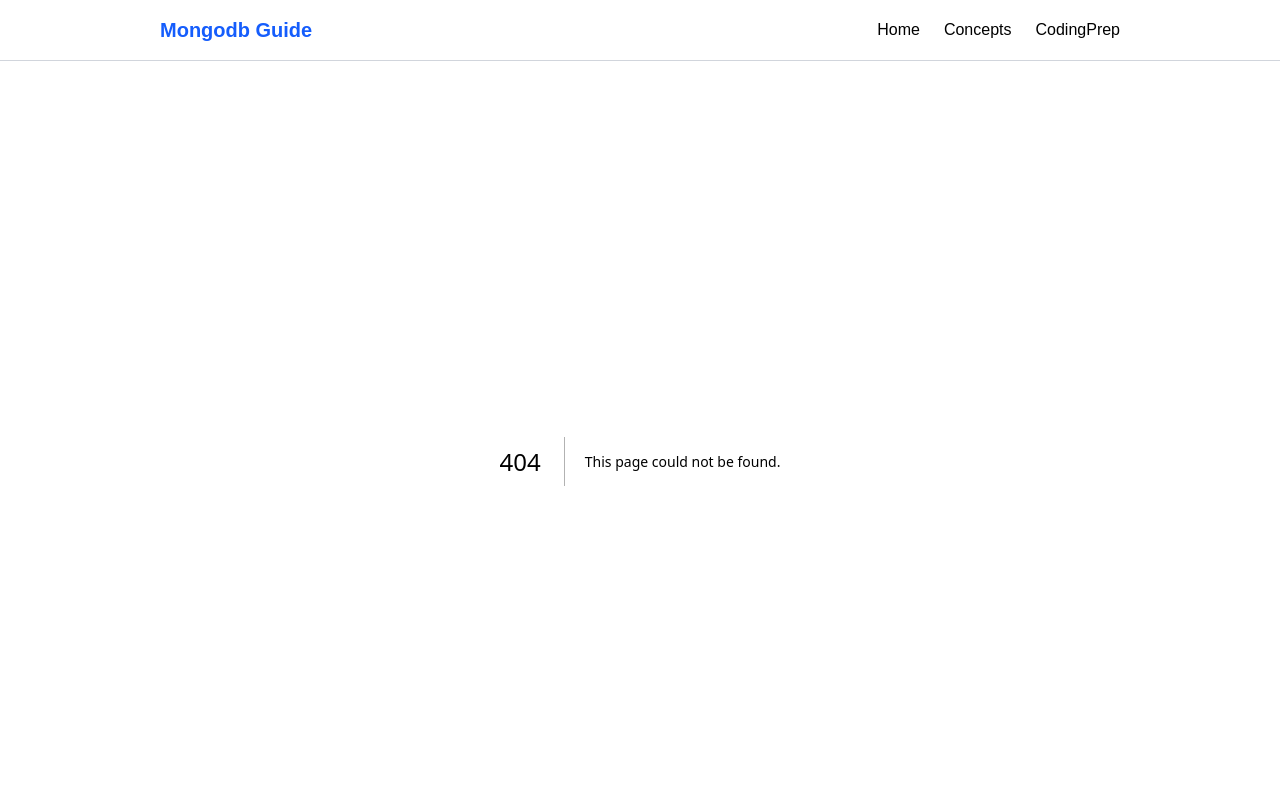
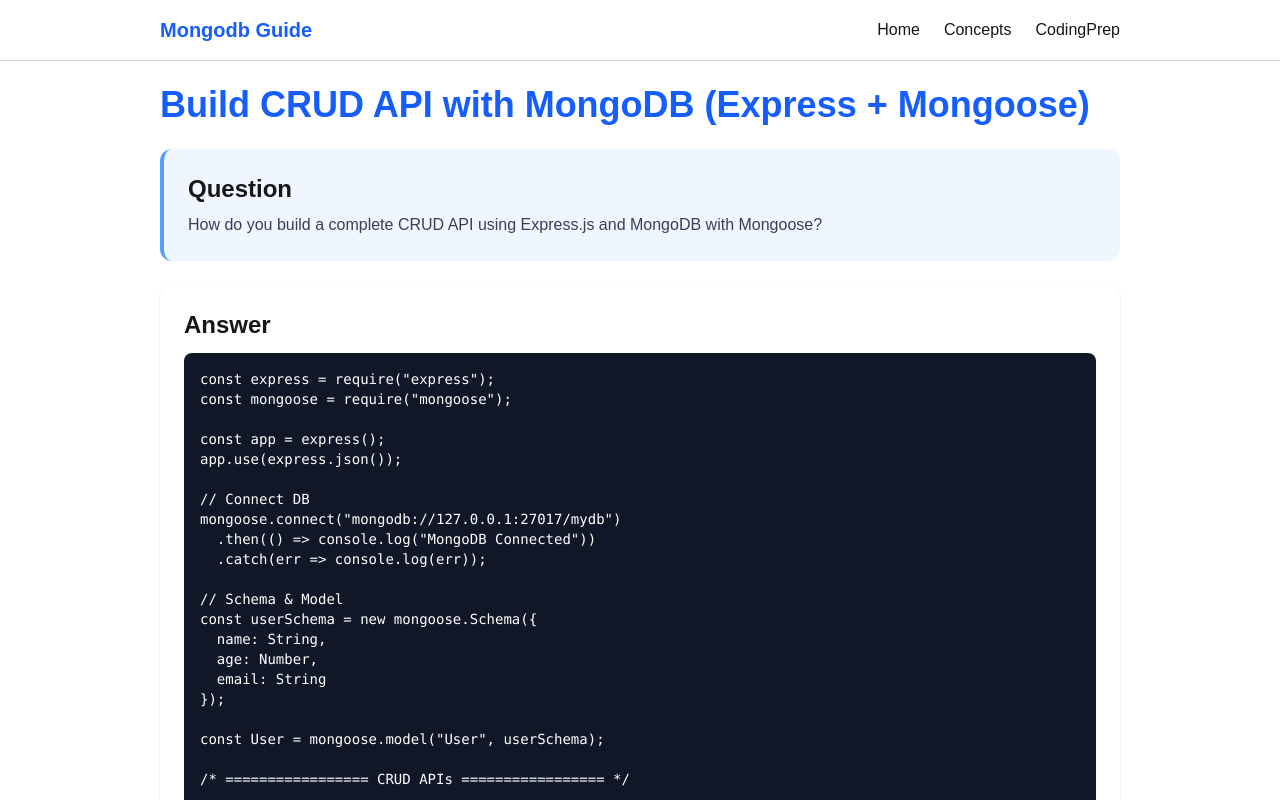
Before and after one commit to Monisasmal/MongoDB-Concept, a Next.js app: page /CodingPrep/CRUDAPIMongoDB in a window 1280 px wide. Before the commit this address had no page. Shown: the top 800 px of the page. Built offline with nearby package versions, Linux system fonts and the light colour scheme.

Commit message:
first commit

```diff
--- /dev/null
+++ b/src/app/CodingPrep/CRUDAPIMongoDB/page.tsx
@@ -0,0 +1,145 @@
+export default function CRUDAPIMongoDB() {
+  return (
+    <div className="w-full max-w-5xl mx-auto px-4 sm:px-6 lg:px-8 py-6">
+
+      {/* Title */}
+      <h1 className="text-2xl sm:text-3xl md:text-4xl font-bold text-blue-600 mb-6">
+        Build CRUD API with MongoDB (Express + Mongoose)
+      </h1>
+
+      {/* Question */}
+      <section className="mb-6 bg-blue-50 border-l-4 border-blue-400 rounded-xl p-4 sm:p-6">
+        <h2 className="text-lg sm:text-xl md:text-2xl font-semibold mb-2">
+          Question
+        </h2>
+        <p className="text-sm sm:text-base text-gray-700">
+          How do you build a complete CRUD API using Express.js and MongoDB with Mongoose?
+        </p>
+      </section>
+
+      {/* Answer */}
+      <section className="mb-6 bg-white shadow-sm rounded-xl p-4 sm:p-6">
+        <h2 className="text-lg sm:text-xl md:text-2xl font-semibold mb-3">
+          Answer
+        </h2>
+
+        <pre className="bg-gray-900 text-white p-3 sm:p-4 rounded-lg overflow-x-auto text-xs sm:text-sm">
+{`const express = require("express");
+const mongoose = require("mongoose");
+
+const app = express();
+app.use(express.json());
+
+// Connect DB
+mongoose.connect("mongodb://127.0.0.1:27017/mydb")
+  .then(() => console.log("MongoDB Connected"))
+  .catch(err => console.log(err));
+
+// Schema & Model
+const userSchema = new mongoose.Schema({
+  name: String,
+  age: Number,
+  email: String
+});
+
+const User = mongoose.model("User", userSchema);
+
+/* ================= CRUD APIs ================= */
+
+// CREATE
+app.post("/users", async (req, res) => {
+  const user = await User.create(req.body);
+  res.json(user);
+});
+
+// READ (All)
+app.get("/users", async (req, res) => {
+  const users = await User.find();
+  res.json(users);
+});
+
+// READ (Single)
+app.get("/users/:id", async (req, res) => {
+  const user = await User.findById(req.params.id);
+  res.json(user);
+});
+
+// UPDATE
+app.put("/users/:id", async (req, res) => {
+  const user = await User.findByIdAndUpdate(
+    req.params.id,
+    req.body,
+    { new: true }
+  );
+  res.json(user);
+});
+
+// DELETE
+app.delete("/users/:id", async (req, res) => {
+  await User.findByIdAndDelete(req.params.id);
+  res.json({ message: "User deleted" });
+});
+
+// Start Server
+app.listen(3000, () => {
+  console.log("Server running on http://localhost:3000");
+});`}
+        </pre>
+      </section>
+
+      {/* Explanation */}
+      <section className="mb-6 bg-white shadow-sm rounded-xl p-4 sm:p-6">
+        <h2 className="text-lg sm:text-xl md:text-2xl font-semibold mb-2">
+          Explanation
+        </h2>
+        <ul className="list-disc ml-5 text-sm sm:text-base text-gray-700 space-y-1">
+          <li>Express is used to create API routes</li>
+          <li>Mongoose connects MongoDB</li>
+          <li>Schema defines structure</li>
+          <li>Model interacts with database</li>
+          <li>POST → Create data</li>
+          <li>GET → Read data</li>
+          <li>PUT → Update data</li>
+          <li>DELETE → Remove data</li>
+        </ul>
+      </section>
+
+      {/* Output */}
+      <section className="mb-6 bg-green-50 border-l-4 border-green-400 rounded-xl p-4 sm:p-6">
+        <h2 className="text-lg sm:text-xl md:text-2xl font-semibold mb-2">
+          Output
+        </h2>
+        <p className="text-sm sm:text-base text-gray-700">
+          API Endpoints:
+        </p>
+
+        <pre className="bg-gray-100 p-3 rounded-lg text-xs sm:text-sm mt-2">
+{`POST   /users       → Create user
+GET    /users       → Get all users
+GET    /users/:id   → Get single user
+PUT    /users/:id   → Update user
+DELETE /users/:id   → Delete user`}
+        </pre>
+
+        <p className="text-sm text-gray-600 mt-2">
+          👉 You can test using Postman or browser
+        </p>
+      </section>
+
+      {/* Interview Points */}
+      <section className="bg-white shadow-sm rounded-xl p-4 sm:p-6">
+        <h2 className="text-lg sm:text-xl md:text-2xl font-semibold mb-3">
+          Interview Points
+        </h2>
+        <ul className="list-disc pl-5 text-gray-700 text-sm sm:text-base space-y-2">
+          <li>CRUD = Create, Read, Update, Delete</li>
+          <li>Express handles routes</li>
+          <li>Mongoose handles database operations</li>
+          <li>REST API structure is followed</li>
+          <li>Async/await is used for DB calls</li>
+        </ul>
+      </section>
+
+    </div>
+  );
+}
--- a/src/app/CodingPrep/page.tsx
+++ b/src/app/CodingPrep/page.tsx
@@ -4,6 +4,7 @@ const CodingQue = [
      {name: "Connect Node.js to MongoDB?", path:"/CodingPrep/ConnectNodeToMongoDB"},
      {name: "Create schema and model using Mongoose.?", path:"/CodingPrep/CreateSchemaModel"},
      {name: "Insert Data using Mongoose?", path:"/CodingPrep/InsertDataMongoose"},
+     {name: "Build CRUD API with MongoDB.?", path:"/CodingPrep/CRUDAPIMongoDB"},
 ];
 
 export default function InterviewCoding(){
```
